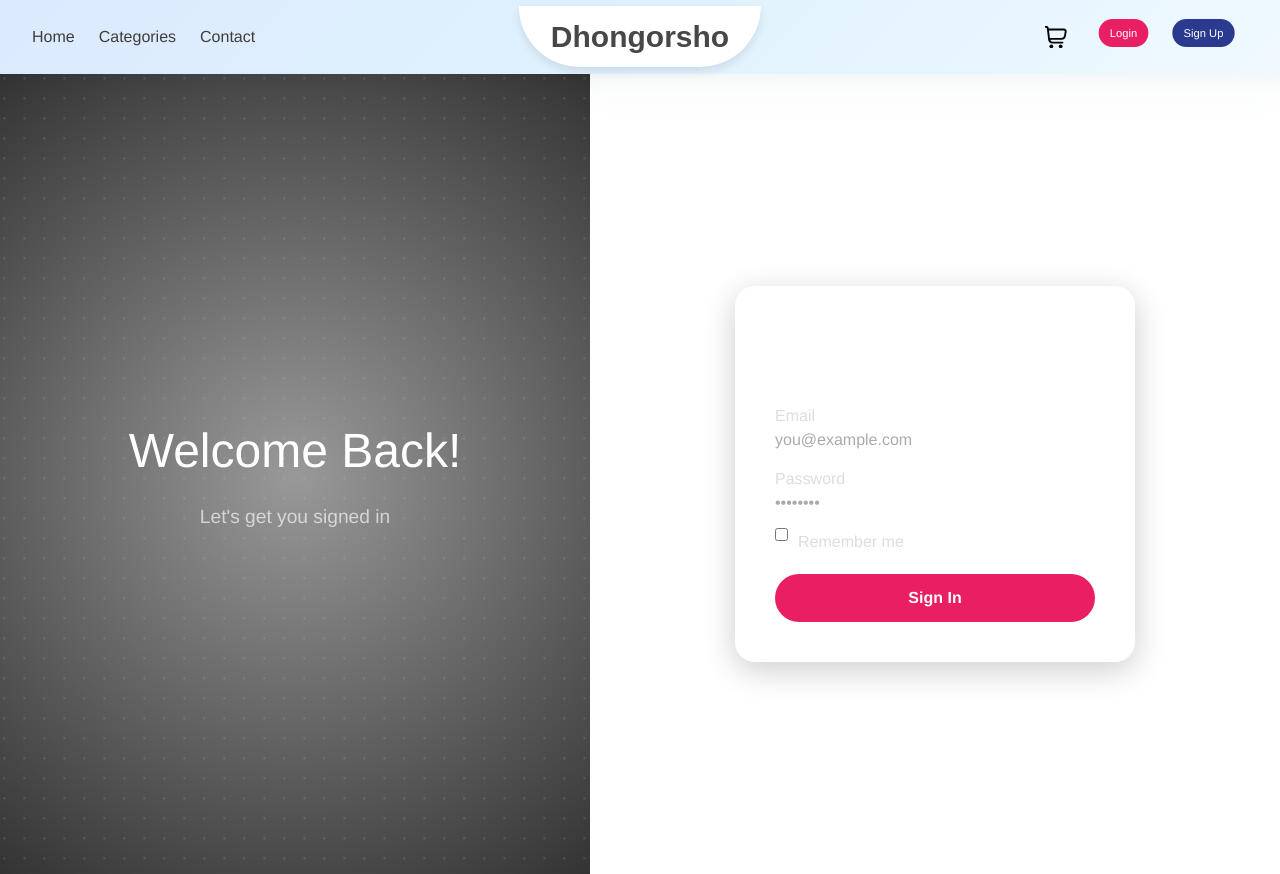
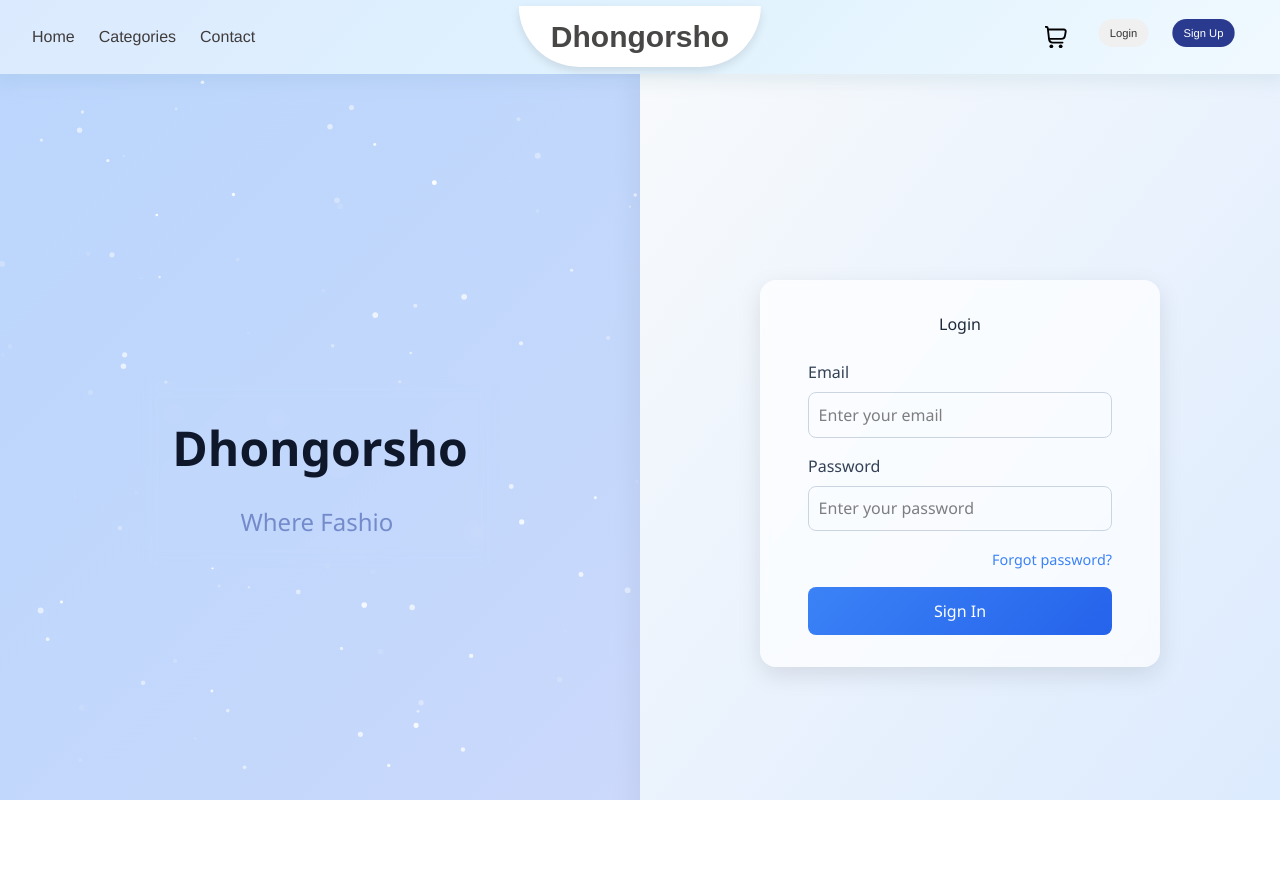
Before and after one commit to NafisAhnnaf/CodeRush_Dhongorsho, a React (Vite) app: page /login in a window 1280 px wide. After the commit the page ends 800 px from the top, so only its background shows below. Built offline with nearby package versions, Linux system fonts and the light colour scheme; a web font is replaced by a local one.

Commit message:
Checkpoint3

```diff
--- a/src/components/Navbar.jsx
+++ b/src/components/Navbar.jsx
@@ -23,8 +23,9 @@ function Navbar() {
             </div>
 
             <div className="buttons">
+
                 <Link to="/cart"><button className="cart-icon"><img  src="src/assets/shopping-cart.svg" alt="" /></button></Link>
-                <Link to="/login"><button className="login-button">Login</button></Link>
+                <Link to="/login"><button className="login-button-navbar">Login</button></Link>
                 <Link to="/signup"><button className="signup-button">Sign Up</button></Link>
             </div>
         </div>
--- a/src/index.css
+++ b/src/index.css
@@ -133,13 +133,13 @@ body {
 }
 
 
-.login-button {
+.login-button-navbar {
   background-color: #f0f0f0;
   color: #333;
   padding: 0;
 }
 
-.login-button:hover {
+.login-button-navbar:hover {
   background-color: #c6c4c4;
   transform: scale(1.05);
 }
--- a/src/pages/LoginPage.jsx
+++ b/src/pages/LoginPage.jsx
@@ -1,35 +1,118 @@
-// LoginPage.jsx
-import React from 'react';
-import './login.css';
+import React, { useEffect, useRef, useState } from "react";
+import "./login.css";
 
-const LoginPage = () => {
+const punchlines = [
+  "Your Style, Your Story",
+  "Where Fashion Meets Fun",
+  "Shop. Smile. Repeat"
+];
+
+export default function LoginPage() {
+  const [displayedText, setDisplayedText] = useState("");
+  const [index, setIndex] = useState(0);
+  const [isDeleting, setIsDeleting] = useState(false);
+  const [loopNum, setLoopNum] = useState(0);
+  const [typingSpeed, setTypingSpeed] = useState(100);
+  const canvasRef = useRef(null);
+
+  useEffect(() => {
+    const handleTyping = () => {
+      const i = loopNum % punchlines.length;
+      const fullText = punchlines[i];
+
+      setDisplayedText(
+        isDeleting
+          ? fullText.substring(0, displayedText.length - 1)
+          : fullText.substring(0, displayedText.length + 1)
+      );
+
+      setTypingSpeed(isDeleting ? 40 : 100);
+
+      if (!isDeleting && displayedText === fullText) {
+        setTimeout(() => setIsDeleting(true), 1000);
+      } else if (isDeleting && displayedText === "") {
+        setIsDeleting(false);
+        setLoopNum(loopNum + 1);
+      }
+    };
+
+    const timer = setTimeout(handleTyping, typingSpeed);
+    return () => clearTimeout(timer);
+  }, [displayedText, isDeleting, loopNum]);
+
+  useEffect(() => {
+    const canvas = canvasRef.current;
+    const ctx = canvas.getContext("2d");
+    let width = canvas.width = window.innerWidth / 2;
+    let height = canvas.height = window.innerHeight;
+
+    const particlesArray = [];
+    const maxParticles = 100;
+
+    class Particle {
+      constructor() {
+        this.x = Math.random() * width;
+        this.y = Math.random() * height;
+        this.size = Math.random() * 2 + 1;
+        this.speedX = (Math.random() - 0.5) * 0.5;
+        this.speedY = (Math.random() - 0.5) * 0.5;
+        this.color = `rgba(255,255,255,${Math.random()})`;
+      }
+      update() {
+        this.x += this.speedX;
+        this.y += this.speedY;
+        if (this.x < 0 || this.x > width) this.speedX *= -1;
+        if (this.y < 0 || this.y > height) this.speedY *= -1;
+      }
+      draw() {
+        ctx.beginPath();
+        ctx.fillStyle = this.color;
+        ctx.arc(this.x, this.y, this.size, 0, Math.PI * 2);
+        ctx.fill();
+      }
+    }
+
+    const initParticles = () => {
+      for (let i = 0; i < maxParticles; i++) {
+        particlesArray.push(new Particle());
+      }
+    };
+
+    const animate = () => {
+      ctx.clearRect(0, 0, width, height);
+      particlesArray.forEach((p) => {
+        p.update();
+        p.draw();
+      });
+      requestAnimationFrame(animate);
+    };
+
+    initParticles();
+    animate();
+  }, []);
+
   return (
     <div className="login-container">
-      <div className="login-left">
-        <div className="particles"></div>
-        <h1 className="login-title">Welcome Back!</h1>
-        <p className="login-subtitle">Let's get you signed in</p>
+      <div className="left-panel">
+        <canvas ref={canvasRef} className="particles"></canvas>
+        <div className="overlay">
+          <div className="company-name">Dhongorsho</div>
+          <div className="punchline-type">{displayedText}&nbsp;</div>
+        </div>
       </div>
-
-      <div className="login-right">
-        <form className="login-form">
-          <h2 className="form-title">Login</h2>
-          <label>Email</label>
-          <input type="email" placeholder="you@example.com" />
-
-          <label>Password</label>
-          <input type="password" placeholder="••••••••" />
-
-          <div className="remember-me">
-            <input type="checkbox" id="remember" />
-            <label htmlFor="remember">Remember me</label>
+      <div className="right-panel">
+        <form className="login-form" onSubmit={(e) => e.preventDefault()}>
+          <h2>Login</h2>
+          <label htmlFor="email">Email</label>
+          <input type="email" id="email" placeholder="Enter your email" required />
+          <label htmlFor="password">Password</label>
+          <input type="password" id="password" placeholder="Enter your password" required />
+          <div className="forgot-password">
+            <a href="#">Forgot password?</a>
           </div>
-
-          <button type="submit" className="login-button">Sign In</button>
+          <button type="submit">Sign In</button>
         </form>
       </div>
     </div>
   );
-};
-
-export default LoginPage;
+}
--- a/src/pages/MainPage.jsx
+++ b/src/pages/MainPage.jsx
@@ -11,7 +11,7 @@ function MainPage() {
         </div>
         <div className="explore">
           <button className="shop-btn">Shop NOW</button>
-          <button className="explore-btn">Explore All</button>
+
         </div>
       </div>
       <div className="chatbot">
--- a/src/pages/login.css
+++ b/src/pages/login.css
@@ -1,161 +1,151 @@
+body, html {
+  margin: 0;
+  padding: 0;
+  height: 100%;
+  font-family: "Segoe UI", Tahoma, Geneva, Verdana, sans-serif;
+  background: linear-gradient(135deg, #dbeafe, #e0f2fe, #f0f9ff);
+  overflow: hidden;
+}
 
 .login-container {
   display: flex;
   height: 100vh;
-  width: 100vw;
 }
 
-.login-left {
+.left-panel {
+  position: relative;
   flex: 1;
-  position: relative;
-  background: radial-gradient(circle, rgba(0,0,0,0.4), rgba(0,0,0,0.8));
-  color: white;
+  overflow: hidden;
+  background: linear-gradient(135deg, rgba(59,130,246,0.2), rgba(99,102,241,0.2));
   display: flex;
-  flex-direction: column;
+  align-items: center;
   justify-content: center;
-  align-items: center;
-  overflow: hidden;
-}
-
-.login-title {
-  font-size: 3rem;
-  animation: slideIn 2s ease-in-out;
-  z-index: 1;
-}
-
-.login-subtitle {
-  font-size: 1.2rem;
-  margin-top: 1rem;
-  color: #f1f1f1bb;
-  z-index: 1;
 }
 
 .particles {
   position: absolute;
+  top: 0;
+  left: 0;
   width: 100%;
   height: 100%;
-  background: transparent;
-  overflow: hidden;
-  z-index: 0;
+  z-index: 1;
+  pointer-events: none;
 }
 
-.particles::before {
-  content: '';
-  position: absolute;
-  width: 300%;
-  height: 300%;
-  background-image: radial-gradient(#ffffff22 1px, transparent 1px);
-  background-size: 20px 20px;
-  animation: moveParticles 60s linear infinite;
+canvas {
+  display: block;
 }
 
-@keyframes moveParticles {
-  from {
-    transform: translate(0, 0);
+.overlay {
+  position: relative;
+  z-index: 2;
+  text-align: center;
+  color: #0f172a;
+  padding: 2rem;
+  border-radius: 16px;
+  backdrop-filter: blur(8px);
+}
+
+.company-name {
+  font-size: 3rem;
+  font-weight: bold;
+  margin-bottom: 20px;
+}
+
+.punchline-type {
+  font-size: 1.5rem;
+  font-weight: 500;
+  height: 2rem;
+  white-space: nowrap;
+  overflow: hidden;
+  color: #748bcb;
+}
+
+.right-panel {
+  flex: 1;
+  display: flex;
+  justify-content: center;
+  align-items: center;
+  background: linear-gradient(to bottom right, #f8fafc, #dbeafe);
+  box-shadow: -10px 0 20px rgba(0, 0, 0, 0.05);
+}
+
+.login-form {
+  background: rgba(255,255,255,0.7);
+  padding: 2rem 3rem;
+  border-radius: 16px;
+  box-shadow: 0 8px 24px rgba(0, 0, 0, 0.1);
+  width: 100%;
+  max-width: 400px;
+  backdrop-filter: blur(5px);
+}
+
+.login-form h2 {
+  text-align: center;
+  margin-bottom: 1.5rem;
+  color: #1e293b;
+}
+
+.login-form label {
+  display: block;
+  margin-bottom: 0.5rem;
+  color: #334155;
+}
+
+.login-form input {
+  width: 100%;
+  padding: 0.6rem;
+  margin-bottom: 1rem;
+  border: 1px solid #cbd5e1;
+  border-radius: 8px;
+  font-size: 1rem;
+}
+
+.login-form .forgot-password {
+  text-align: right;
+  margin-bottom: 1rem;
+}
+
+.login-form .forgot-password a {
+  color: #3b82f6;
+  text-decoration: none;
+  font-size: 0.9rem;
+}
+
+.login-form button {
+  width: 100%;
+  padding: 0.75rem;
+  border: none;
+  border-radius: 8px;
+  background: linear-gradient(135deg, #3b82f6, #2563eb);
+  color: white;
+  font-size: 1rem;
+  cursor: pointer;
+  transition: background 0.3s ease;
+}
+
+.login-form button:hover {
+  background: linear-gradient(135deg, #2563eb, #1d4ed8);
+}
+
+@media (max-width: 768px) {
+  .login-container {
+    flex-direction: column;
   }
-  to {
-    transform: translate(-500px, -500px);
+  .left-panel,
+  .right-panel {
+    flex: none;
+    width: 100%;
+    height: 50vh;
+  }
+  .particles {
+    width: 100% !important;
   }
 }
 
-.login-right {
-  flex: 1;
-  backdrop-filter: blur(20px);
-  background-color: rgba(255, 255, 255, 0.1);
-  padding: 50px;
-  display: flex;
-  justify-content: center;
-  align-items: center;
+/* Remove typing cursor */
+.punchline-type::after {
+  content: "";
+  display: inline;
+  animation: none !important;
 }
-
-.login-form {
-  width: 100%;
-  max-width: 400px;
-  background: rgba(255, 255, 255, 0.2);
-  padding: 40px;
-  border-radius: 20px;
-  box-shadow: 0 8px 32px rgba(0,0,0,0.2);
-  animation: fadeIn 2s ease-in-out;
-}
-
-.form-title {
-  text-align: center;
-  font-size: 2rem;
-  margin-bottom: 30px;
-  color: #fff;
-}
-
-.login-form label {
-  color: #ddd;
-  margin-top: 15px;
-  display: block;
-  font-weight: 500;
-}
-
-.login-form input[type=\"email\"],
-.login-form input[type=\"password\"] {
-  width: 100%;
-  padding: 12px;
-  margin-top: 8px;
-  margin-bottom: 20px;
-  border: none;
-  border-radius: 10px;
-  outline: none;
-  background-color: rgba(255, 255, 255, 0.2);
-  color: #fff;
-  font-size: 1rem;
-}
-
-.login-form input::placeholder {
-  color: #aaa;
-}
-
-.remember-me {
-  display: flex;
-  align-items: center;
-  margin-bottom: 20px;
-  color: #fff;
-}
-
-.remember-me input {
-  margin-right: 10px;
-}
-
-.login-button {
-  width: 100%;
-  padding: 12px;
-  background-color: #e91e63;
-  border: none;
-  color: white;
-  font-weight: bold;
-  border-radius: 25px;
-  cursor: pointer;
-  transition: background-color 0.3s ease, transform 0.3s ease;
-}
-
-.login-button:hover {
-  background-color: #ff4081;
-  transform: scale(1.05);
-}
-
-@keyframes fadeIn {
-  from {
-    opacity: 0;
-    transform: translateY(30px);
-  }
-  to {
-    opacity: 1;
-    transform: translateY(0);
-  }
-}
-
-@keyframes slideIn {
-  from {
-    transform: translateX(-50px);
-    opacity: 0;
-  }
-  to {
-    transform: translateX(0);
-    opacity: 1;
-  }
-}
```
